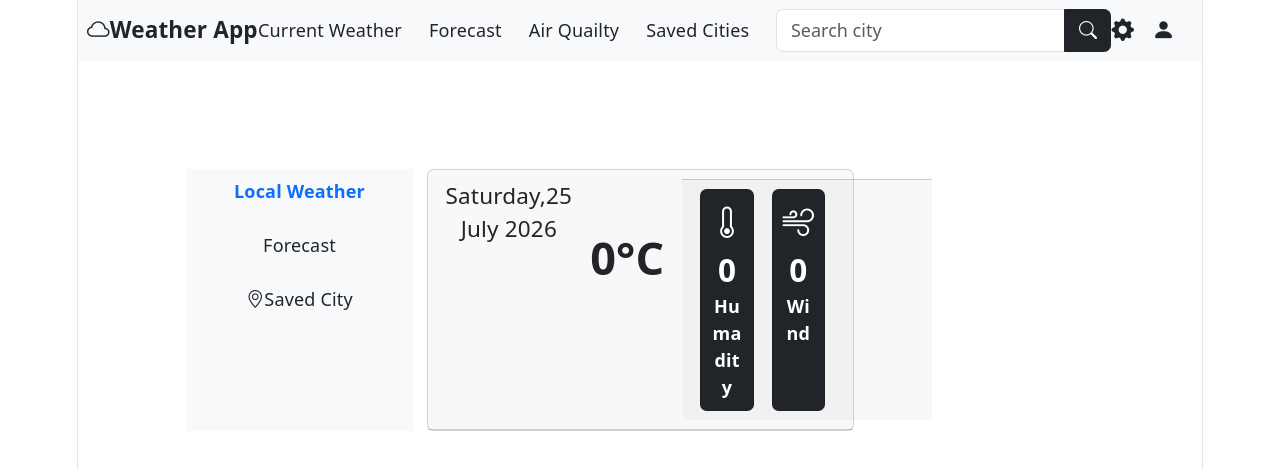
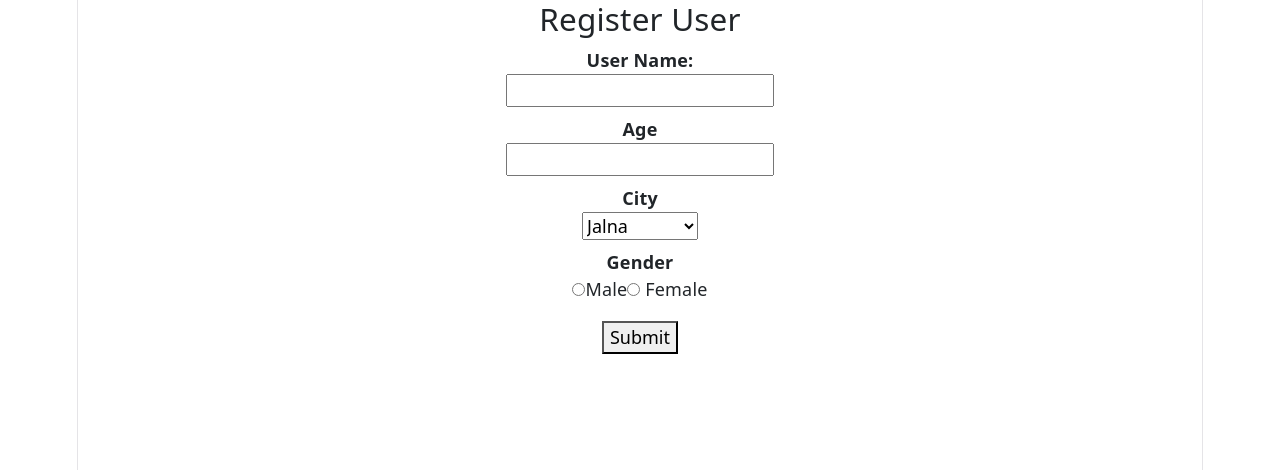
Before and after one commit to walmikdighe/fronendreact, a React (Vite) app: page / in a window 1280 px wide. Shown: the top 470 px of the page. Built offline with nearby package versions, Linux system fonts and the light colour scheme; no server answers.

Commit message:
forminReact

```diff
--- /dev/null
+++ b/src/components/form-demo/form-demo.jsx
@@ -0,0 +1,48 @@
+import { useState } from "react"
+
+export function FormDemo(){
+    const [user,setUser]=useState('');
+    const [age,setAge]=useState(0);
+
+    function handleNameChange(e){
+        setUser(e.target.value)
+    }
+    function handleAgeChange(e){
+        setAge(e.target.value)
+    }
+    function handleSubmit(e){
+        e.preventDefault();
+        console.log({UserName:user,Age:age})
+    }
+
+    return(
+        <div className="container-fluid ">
+            <h3>Register User</h3>
+              <form onSubmit={handleSubmit}>
+                 <dl>
+                    <dt>User Name:</dt>
+                    <dd><input type="text" onChange={handleNameChange}/></dd>
+                    <dt>Age</dt>
+                    <dd><input type="number" onChange={handleAgeChange}/></dd>
+                    <dt>City</dt>
+                    <dd>
+                        <select>
+                        <option>Jalna</option>
+                        <option>Pune</option>
+                        <option>Hyderabad</option>
+                        <option>Benglaru</option>
+                    </select>
+                    </dd>
+                    <dt>Gender</dt>
+                    <dd>
+                        <input type="radio" name="r1" value="male" /><label>Male</label>
+                        <input type="radio" name="r1" value="female" /> <label>Female</label>
+                    </dd>
+                 </dl>
+
+                 <button type="submit" >Submit</button>
+              </form>
+
+        </div>
+    )
+}
--- a/src/main.jsx
+++ b/src/main.jsx
@@ -18,9 +18,10 @@ import "bootstrap/dist/css/bootstrap.min.css";
 import "bootstrap/dist/js/bootstrap.bundle.min.js";
 import { ConditionDemo } from './components/condition-demo/condition-demo.jsx'
 import { EventDemo } from './components/event-demo/event-demo.jsx'
+import { FormDemo } from './components/form-demo/form-demo.jsx'
 
 createRoot(document.getElementById('root')).render(
-  <Weather/>
+ <FormDemo/>
 
 
 )
```
